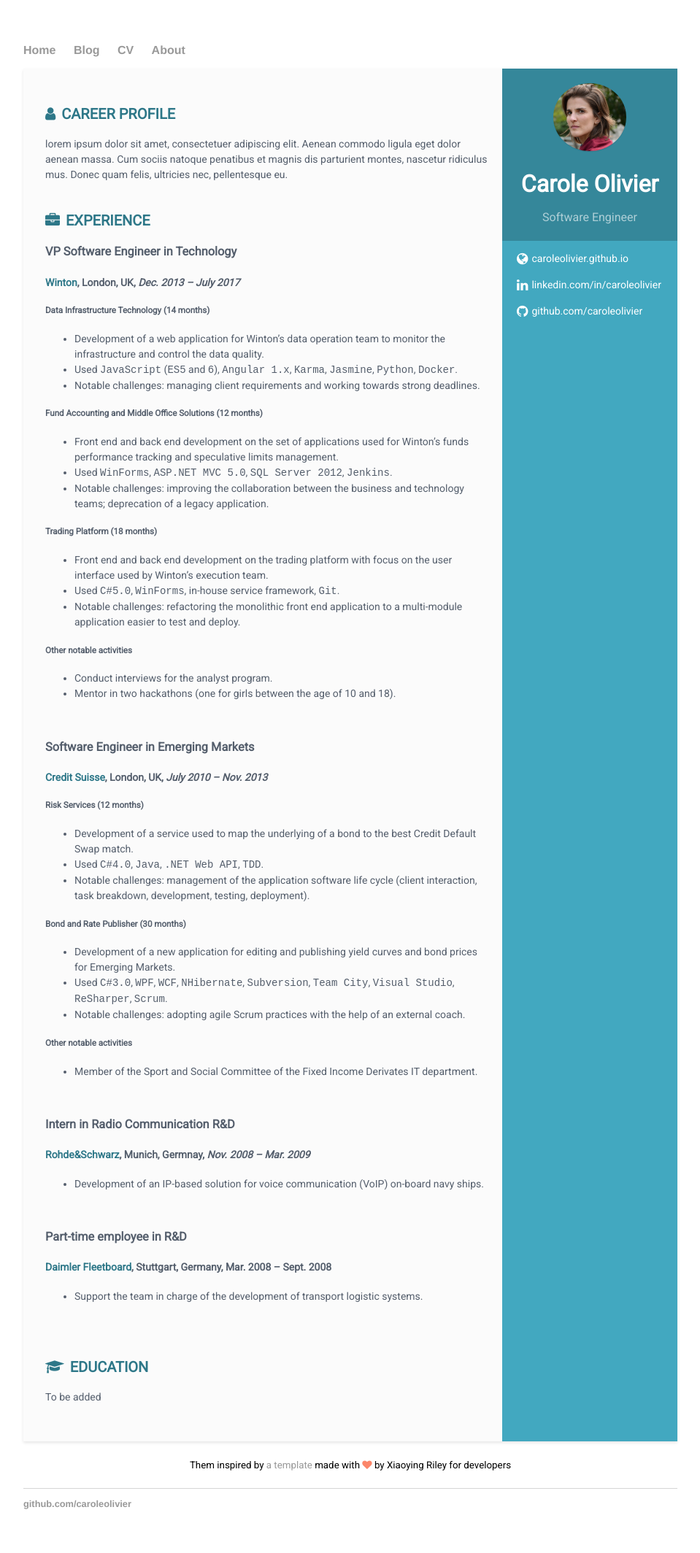
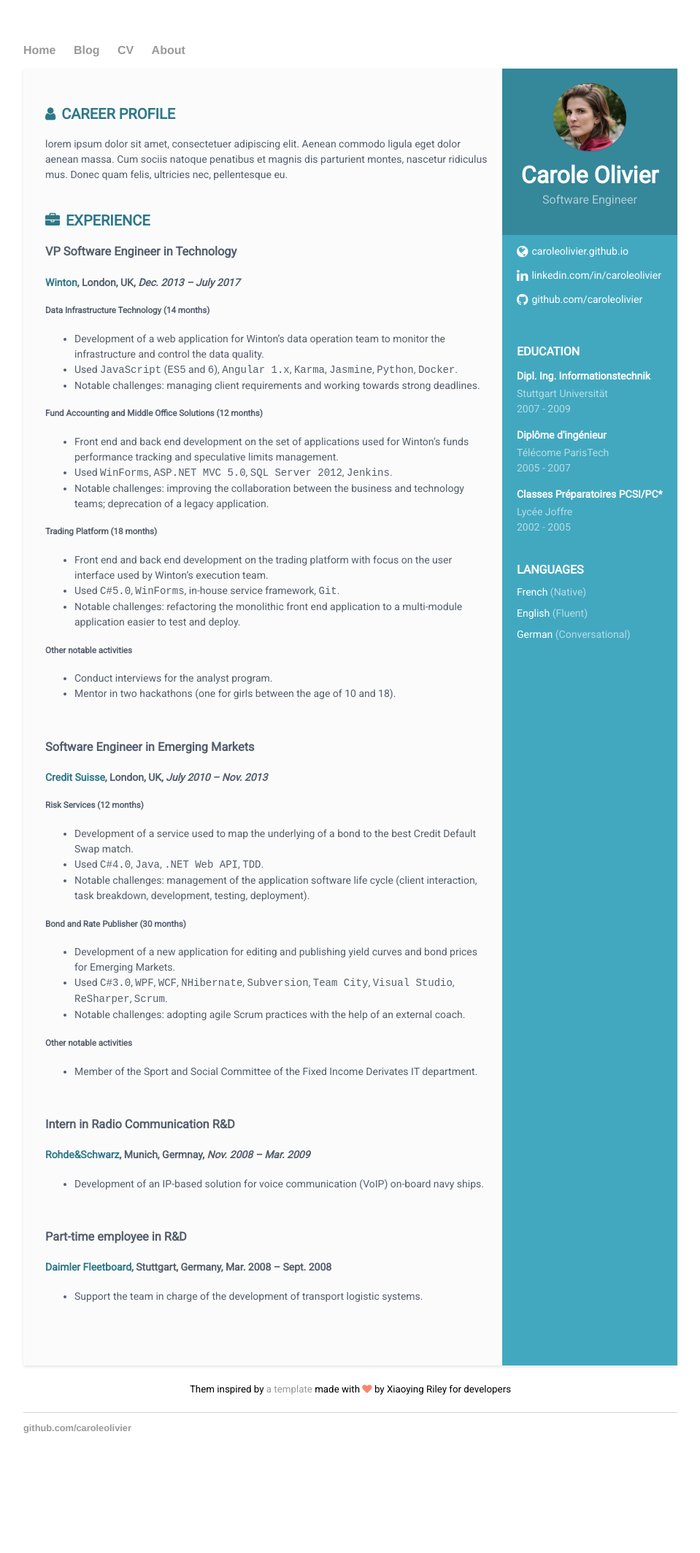
Before and after one commit to caroleolivier/caroleolivier.github.io, a Jekyll site: the page built from cv/index.html, in a window 1280 px wide. Shown: the whole page at 73% size, without its empty margins (160-1119 px from the left). Built offline with Jekyll 4.4.1, drawn with Linux system fonts in a browser that asks for light colours; after the commit the page ends 2024 px from its top, so only the background shows below that.

Commit message:
Add Education and improve style of sidebar

```diff
--- a/cv/sidebar.html
+++ b/cv/contact.html
@@ -1,11 +1,5 @@
-<div class="profile-container">
-    <img class="profile-img" src="/assets/profile.jpg" alt="profile picture" />
-    <h1 class="name">{{site.name}}</h1>
-    <h3 class="tagline">Software Engineer</h3>
-</div>
-
-<div class="contact-container">
-    <ul class="contact-list">
+<div class="sidebar-container">
+    <ul class="unstyled-list">
         <li class="website">
             <i class="fa fa-globe"></i><a href="{{site.website}}" target="_blank">caroleolivier.github.io</a>
         </li>
--- a/cv/education.html
+++ b/cv/education.html
@@ -1,6 +1,18 @@
-<section class="section education-section">
-    <h2 class="section-title"><i class="fa fa-graduation-cap"></i>Education</h2>
-    <div class="education">
-        To be added
+<div class="sidebar-container">
+    <h2 class="container-title">Education</h2>
+    <div class="item">
+        <h4 class="degree">Dipl. Ing. Informationstechnik</h4>
+        <h5 class="meta"><a href="https://www.uni-stuttgart.de/en/">Stuttgart Universität</a></h5>
+        <div class="time">2007 - 2009</div>
     </div>
-</section>
+    <div class="item">
+        <h4 class="degree">Diplôme d'ingénieur</h4>
+        <h5 class="meta"><a href="https://www.telecom-paristech.fr/eng">Télécome ParisTech</a></h5>
+        <div class="time">2005 - 2007</div>
+    </div>
+    <div class="item">
+        <h4 class="degree">Classes Préparatoires PCSI/PC*</h4>
+        <h5 class="meta"><a href="http://www.lyceejoffre.net/cpge/">Lycée Joffre</a></h5>
+        <div class="time">2002 - 2005</div>
+    </div>
+</div>
--- a/cv/index.html
+++ b/cv/index.html
@@ -5,14 +5,18 @@ title: Carole's CV
 <div class="cv-wrapper">
     <div class="cv">
         <div class="sidebar-wrapper">
-            {% include_relative sidebar.html %}
+            {% include_relative profile.html %}
+
+            {% include_relative contact.html %}
+
+            {% include_relative education.html %}
+
+            {% include_relative language.html %}
         </div>
         <div class="main-wrapper">
             {% include_relative career-profile.html %}
 
             {% include_relative experience.html %}
-
-            {% include_relative education.html %}
         </div>
     </div>
 
--- /dev/null
+++ b/cv/interests.html
@@ -0,0 +1,6 @@
+<div class="interests-container">
+        <h2 class="container-title">interests</h2>
+        <ul class="unstyled-list">
+            <li></li>
+        </ul>
+    </div>
--- /dev/null
+++ b/cv/language.html
@@ -0,0 +1,8 @@
+<div class="sidebar-container language-container">
+    <h2 class="container-title">Languages</h2>
+    <ul class="unstyled-list">
+        <li>French <span class="lang-desc">(Native)</span></li>
+        <li>English <span class="lang-desc">(Fluent)</span></li>
+        <li>German <span class="lang-desc">(Conversational)</span></li>
+    </ul>
+</div>
--- /dev/null
+++ b/cv/profile.html
@@ -0,0 +1,5 @@
+<div class="sidebar-container profile-container">
+    <img class="profile-img" src="/assets/profile.jpg" alt="profile picture" />
+    <h1 class="name">{{site.name}}</h1>
+    <h3 class="tagline">Software Engineer</h3>
+</div>
--- a/cv/style.css
+++ b/cv/style.css
@@ -52,6 +52,10 @@ div {
 }
 
 
+.experience-item {
+    padding-bottom: 20px;
+}
+
 
 .sidebar-wrapper {
     background: #42A8C0;
@@ -87,32 +91,68 @@ div {
     border: 0px solid #fff;
     border-radius: 100%;
     box-shadow: 0 1px 1px rgba(0, 0, 0, 0.1);
-  }
-.sidebar-wrapper .contact-list {
-    list-style: none;
-    padding-left: 20px;
 }
 .sidebar-wrapper a {
     color: white;
 }
-.sidebar-wrapper .contact-list .fa {
+.sidebar-wrapper .sidebar-container {
+    padding-left: 20px;
+    padding-bottom: 40px;
+    line-height: 1.0;
+}
+.sidebar-wrapper .unstyled-list {
+    list-style: none;
+    padding-left: 0;
+}
+.sidebar-wrapper .unstyled-list .fa {
     margin-right: 5px;
     font-size: 18px;
     vertical-align: middle;
 }
-.sidebar-wrapper .contact-list li {
+.sidebar-wrapper .unstyled-list li {
     margin-bottom: 15px;
 }
-.sidebar-wrapper .contact-list li:last-child {
+.sidebar-wrapper .unstyled-list li:last-child {
     margin-bottom: 0;
 }
 
-
-.experience-item {
-    padding-bottom: 20px;
+.sidebar-wrapper .container-title {
+    text-transform: uppercase;
+    font-size: 16px;
+    font-weight: 700;
+    margin-top: 0;
+    margin-bottom: 15px;
+    padding-left: 0px;
+}
+.sidebar-wrapper .lang-desc {
+    color: rgba(255, 255, 255, 0.6);
 }
 
-
+.sidebar-wrapper .sidebar-container .item {
+    margin-bottom: 15px;
+}
+.sidebar-wrapper .sidebar-container .item:last-child {
+    margin-bottom: 0;
+}
+.sidebar-wrapper .sidebar-container .degree {
+    font-size: 14px;
+    margin-top: 0;
+    margin-bottom: 3px;
+}
+.sidebar-wrapper .sidebar-container .meta {
+    font-weight: 500;
+    margin-bottom: 0px;
+    margin-top: 0;
+}
+.sidebar-wrapper .sidebar-container .item a {
+    font-size: 14px;
+    color: rgba(255, 255, 255, 0.6);
+}
+.sidebar-wrapper .sidebar-container .time {
+    color: rgba(255, 255, 255, 0.6);
+    font-weight: 500;
+    margin-bottom: 0px;
+}
 
 .cv-footer {
     padding:20px;
```
